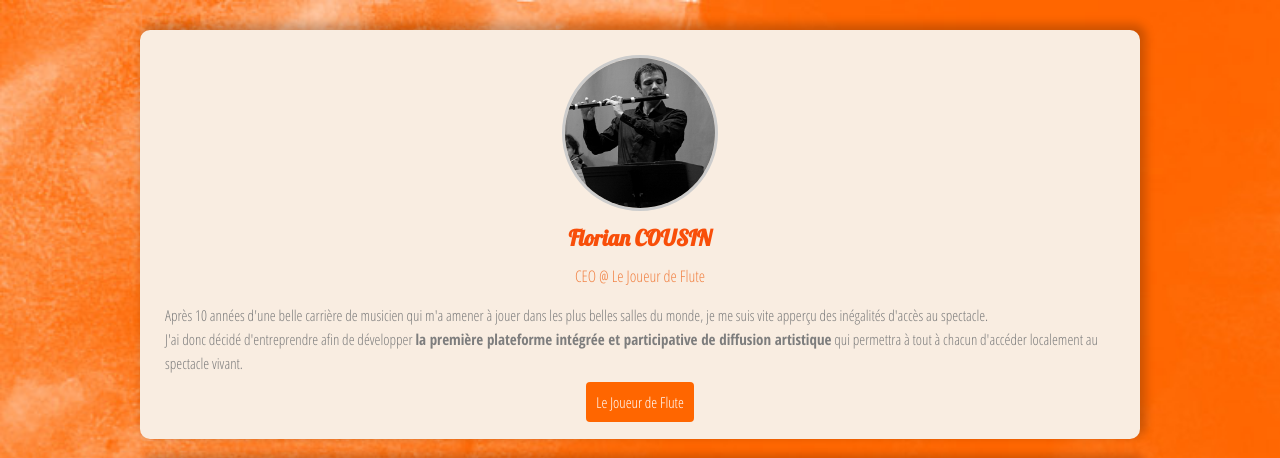
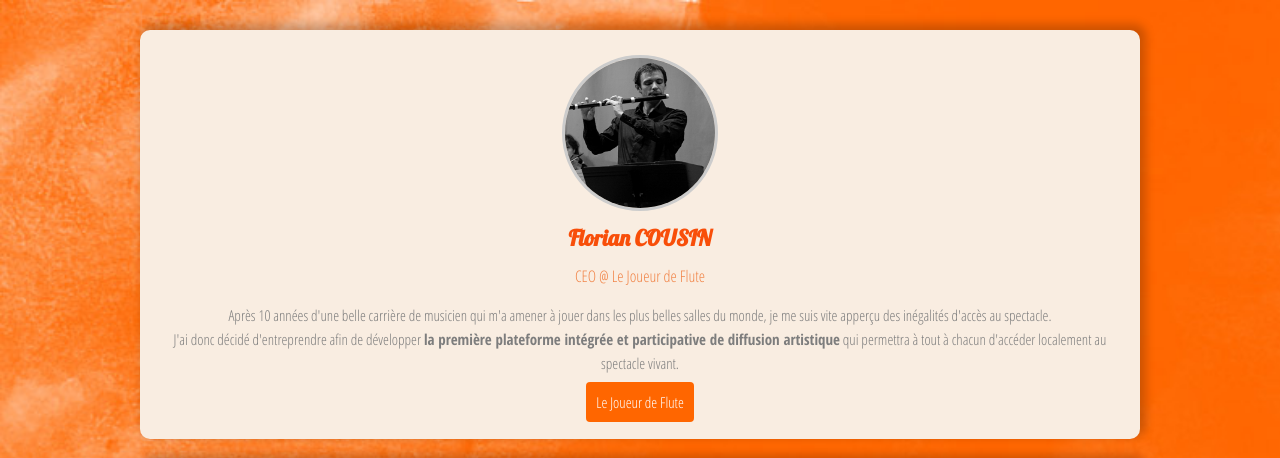
Before and after one commit to Abaris79/profile, a plain HTML site: page index.html in a window 1280 px wide. Shown: the top 458 px of the page. Drawn offline with Linux system fonts and the light colour scheme.

Commit message:
my profile page

```diff
--- a/index.html
+++ b/index.html
@@ -22,10 +22,11 @@
       <img src="images/floriancousinpetitformat.jpg" alt="Florian COUSIN" id=img-profile class=img-circle></div>
    <h1>Florian COUSIN</h1>
   <h2>CEO @ Le Joueur de Flute</h2></div>
-
+<div class=text-center>
   <p>Après 10 années d'une belle carrière de musicien qui m'a amener à jouer dans les plus belles salles du monde, je me suis vite apperçu des inégalités d'accès au spectacle.</br>
 
   J'ai donc décidé d'entreprendre afin de développer  <strong>la première plateforme intégrée et participative de diffusion artistique</strong>  qui permettra à tout à chacun d'accéder localement au spectacle vivant.</p>
+  </div>
   <div class=text-center>
   <a href="http://lejoueurdeflute.fr" class=btn-orange>Le Joueur de Flute</a>
   </div>
```
